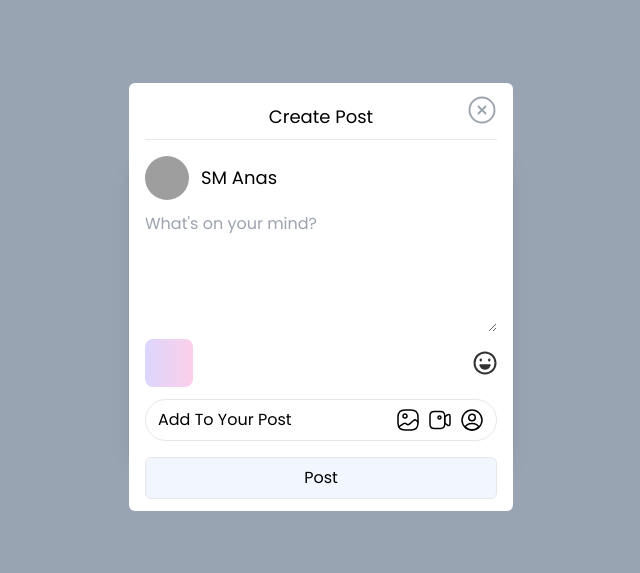
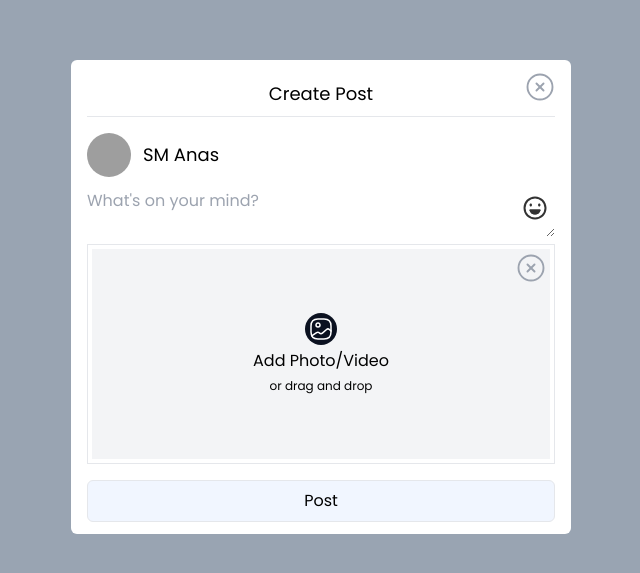
Before and after one commit to smanas1/first-social-app, a React (Vite) app in the folder client/: page / in a window 1280 px wide. Shown: the part 103-676 px from the top of the page, without its empty margins (319-959 px from the left). Built offline with nearby package versions, Linux system fonts and the light colour scheme; grey boxes are pictures that could not be loaded.

Commit message:
show image

```diff
--- a/client/src/components/Home/Post/CreatePost.tsx
+++ b/client/src/components/Home/Post/CreatePost.tsx
@@ -1,4 +1,4 @@
-import { useState } from "react";
+import { useRef, useState } from "react";
 import { CircleCloseIcon } from "../../../assets/images/CircleClose";
 import Feeling from "../../../assets/images/Feeling";
 import { userData } from "../data";
@@ -9,12 +9,15 @@ import { CircleProfileIcon } from "../../../assets/images/Circleprofile";
 const CreatePost = () => {
   const [emoji, setEmoji] = useState(false);
   const [text, setText] = useState("");
+  const [imageShow, setImageShow] = useState(true);
+
+  const choseRef = useRef<HTMLInputElement>(null);
   const onEmojiClick = (emojiObject: EmojiClickData) => {
     setText((prevInput) => prevInput + emojiObject.emoji);
   };
   return (
     <div className="absolute h-screen z-40 w-full flex justify-center items-center  bg-black bg-opacity-30 ">
-      <div className="py-3 px-4 w-96 bg-white rounded-md">
+      <div className="py-3 px-4 w-[500px] bg-white rounded-md">
         <div className="relative">
           <h2 className="text-black text-center text-lg border-b py-2">
             Create Post
@@ -31,15 +34,37 @@ const CreatePost = () => {
           />
           <h3 className="text-lg">SM Anas</h3>
         </div>
-        <div className="mt-3">
+        <div className="mt-3 relative">
           <textarea
             className="border-gray-400 focus:outline-none rounded-md w-full "
             placeholder="What's on your mind?"
-            rows={5}
+            rows={imageShow ? 2 : 5}
             value={text}
             onChange={(e) => setText(e.target.value)}
           />
+          {imageShow && (
+            <div className="">
+              <div
+                onClick={() => setEmoji((emoji) => !emoji)}
+                className="cursor-pointer absolute bottom-6 right-2"
+              >
+                <Feeling />
               </div>
+              {emoji && (
+                <div className="absolute top-9 z-20 -right-40">
+                  <EmojiPicker
+                    searchDisabled={true}
+                    skinTonesDisabled={true}
+                    emojiStyle={EmojiStyle.FACEBOOK}
+                    onEmojiClick={onEmojiClick}
+                  />
+                </div>
+              )}
+            </div>
+          )}
+        </div>
+        {!imageShow ? (
+          <>
             <div className="flex justify-between relative items-center">
               <div className="w-12 cursor-pointer  rounded-lg h-12 bg-gradient-to-r from-violet-200 to-pink-200"></div>
               <div
@@ -62,15 +87,45 @@ const CreatePost = () => {
             <div className="flex py-2 px-3 justify-between mt-3 border rounded-full">
               <h3>Add To Your Post</h3>
               <div className="flex cursor-pointer gap-2">
+                <div onClick={() => setImageShow(true)}>
                   <Media />
+                </div>
                 <LiveIcon />
                 <CircleProfileIcon />
               </div>
             </div>
+          </>
+        ) : (
+          <div className="border">
+            <div className="py-16 relative m-1  flex justify-center items-center bg-gray-100">
+              <div
+                className="flex flex-col items-center"
+                onClick={() => choseRef.current?.click()}
+              >
+                <div
+                  className="
+                flex
+                justify-center items-center bg-primary-black text-white p-1 rounded-full"
+                >
+                  <Media />
+                </div>
+                <h3 className="py-1">Add Photo/Video</h3>
+                <span className="text-[12px]">or drag and drop</span>
+              </div>
+              <div
+                onClick={() => setImageShow(false)}
+                className="flex absolute top-1 cursor-pointer right-1 justify-center items-center text-gray-400"
+              >
+                <CircleCloseIcon />
+              </div>
+            </div>
+          </div>
+        )}
         <button className="w-full border py-2 hover:text-white hover:bg-primary-black transition-all bg-[#f1f6ff] mt-4 rounded-md">
           Post
         </button>
       </div>
+      <input hidden type="file" accept="image/png, image/jpeg" ref={choseRef} />
     </div>
   );
 };
```
Lines whose indentation alone changed are shown as unchanged.
